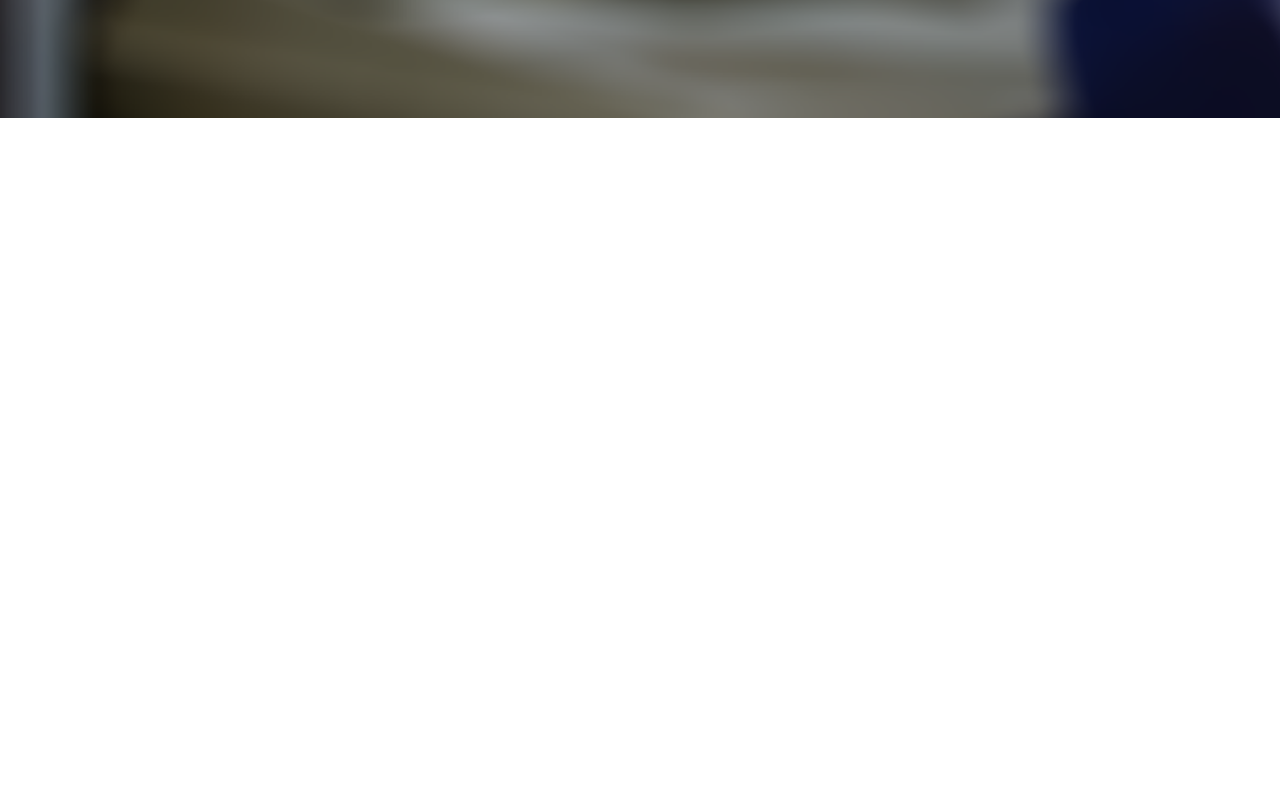
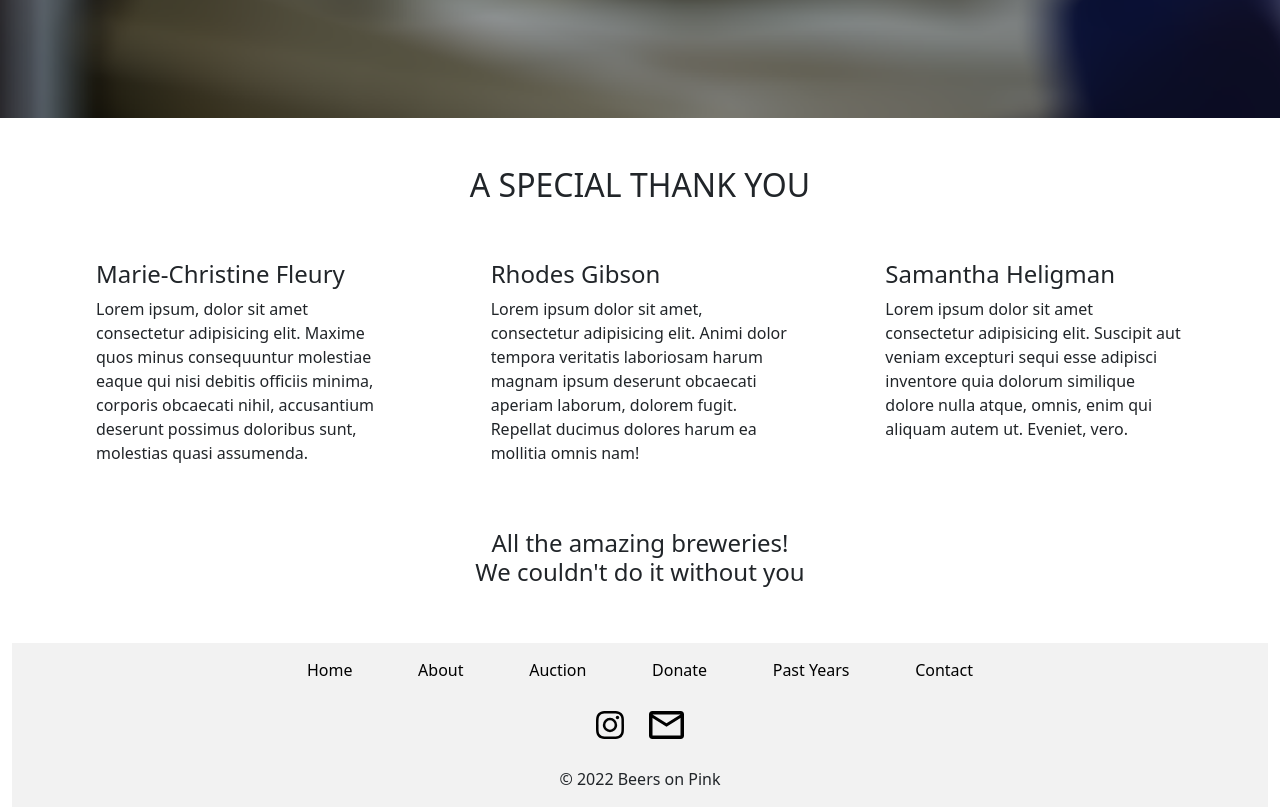
Before and after one commit to FleuryCode/BeersOnPink, a React (Create React App) app: page /about in a window 1280 px wide. Shown: the part 2322-3129 px from the top of the page. Before the commit the page ends 2440 px from the top, so only its background shows below. Built offline with nearby package versions, Linux system fonts and the light colour scheme.

Commit message:
Finished setup of about section.

```diff
--- a/src/pages/about/about.jsx
+++ b/src/pages/about/about.jsx
@@ -1,6 +1,7 @@
 import React from "react";
 import './about.styles.scss';
 import JFleuryProfile from '../../assets/jfleuryProfile.png';
+import Footer from '../../components/footer/footer.component';
 
 const About = () => {
     return (
@@ -44,6 +45,31 @@
                     <p>Lorem ipsum dolor sit amet consectetur adipisicing elit. Ducimus ad dolores tempore aliquid quos adipisci commodi maxime nobis quidem exercitationem cupiditate, et cum alias ea iste rerum optio, maiores asperiores? Lorem ipsum dolor sit amet consectetur adipisicing elit. Odio atque suscipit eligendi expedita nihil corrupti consequuntur, sunt eum voluptate aliquid! Explicabo quas veniam vitae quisquam molestiae labore incidunt tempora quaerat. Lorem ipsum dolor sit amet, consectetur adipisicing elit. Odit possimus unde aliquam explicabo velit earum ipsam beatae similique dignissimos ea! Hic quasi aperiam sequi fuga possimus impedit facere aut. Nostrum? Lorem ipsum dolor, sit amet consectetur adipisicing elit. Molestiae corporis aperiam ipsa obcaecati, recusandae aut quod natus? Soluta reprehenderit mollitia nostrum voluptatum nam, amet ut earum numquam assumenda ullam eius!</p>
                 </div>
             </div>
+            <div className="row specialThanks p-5">
+                <div className="col-12 d-flex justify-content-center">
+                    <h2>A SPECIAL THANK YOU</h2>
+                </div>
+                <div className="col-12 col-md-4 p-5">
+                    <h4>Marie-Christine Fleury</h4>
+                    <p>Lorem ipsum, dolor sit amet consectetur adipisicing elit. Maxime quos minus consequuntur molestiae eaque qui nisi debitis officiis minima, corporis obcaecati nihil, accusantium deserunt possimus doloribus sunt, molestias quasi assumenda.</p>
+                </div>
+                <div className="col-12 col-md-4 p-5">
+                    <h4>Rhodes Gibson</h4>
+                    <p>Lorem ipsum dolor sit amet, consectetur adipisicing elit. Animi dolor tempora veritatis laboriosam harum magnam ipsum deserunt obcaecati aperiam laborum, dolorem fugit. Repellat ducimus dolores harum ea mollitia omnis nam!</p>
+                </div>
+                <div className="col-12 col-md-4 p-5">
+                    <h4>Samantha Heligman</h4>
+                    <p>Lorem ipsum dolor sit amet consectetur adipisicing elit. Suscipit aut veniam excepturi sequi esse adipisci inventore quia dolorum similique dolore nulla atque, omnis, enim qui aliquam autem ut. Eveniet, vero.</p>
+                </div>
+                <div className="col-12">
+                    <h4 className="text-center">All the amazing breweries! <br /> We couldn't do it without you</h4>
+                </div>
+            </div>
+            <div className="row">
+                <div className="col-12">
+                    <Footer />
+                </div>
+            </div>
         </div>
     );
 
```
